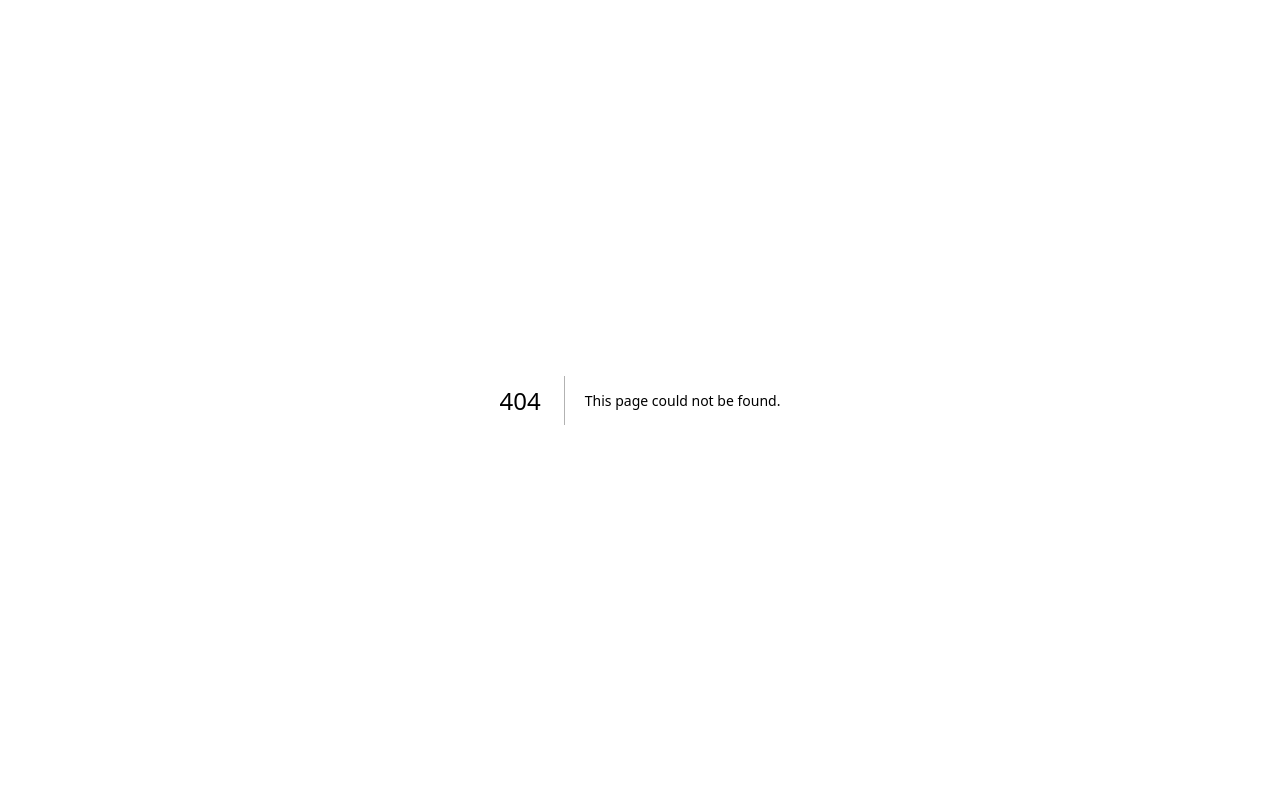
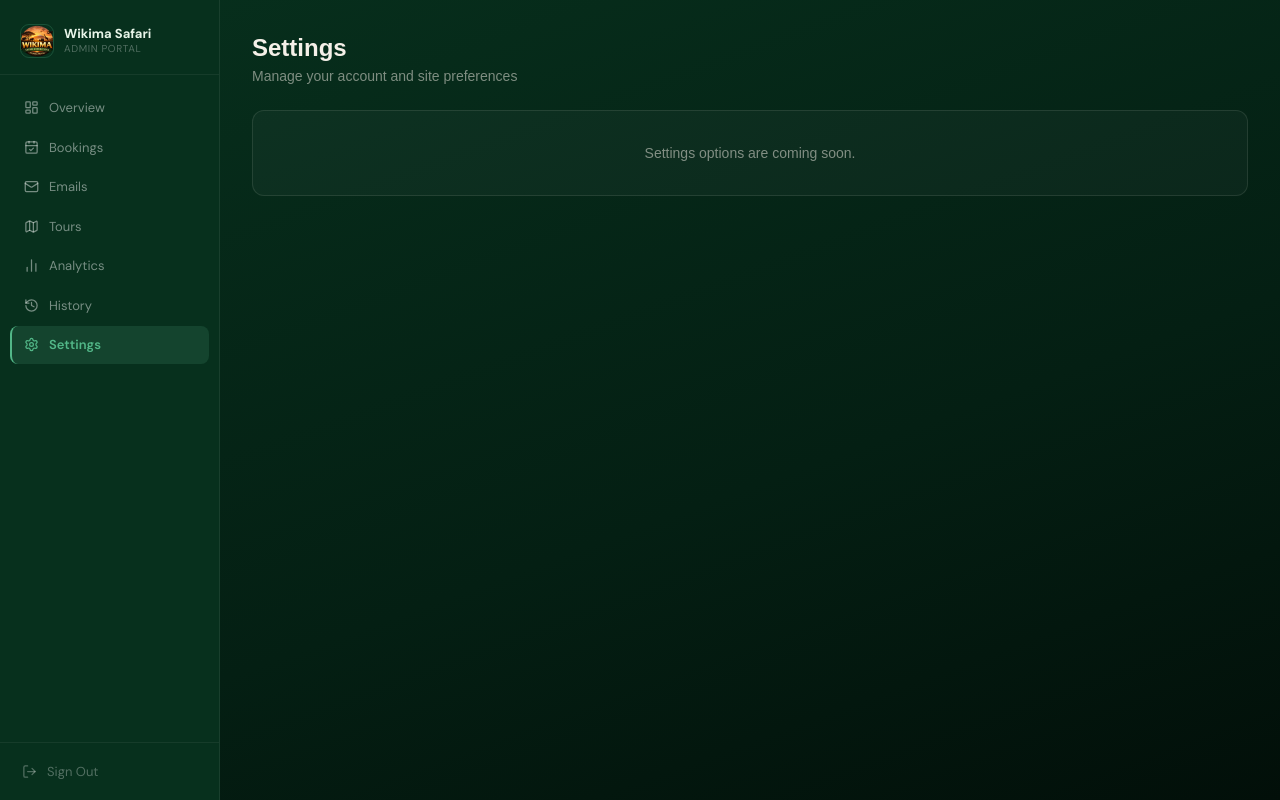
Before and after one commit to CalebMunene07/wikima-admin, a Next.js app: page /dashboard/settings in a window 1280 px wide. Before the commit this address had no page. Built offline with nearby package versions, Linux system fonts and the light colour scheme; no server answers.

Commit message:
added:   settings.tsx

```diff
--- a/app/dashboard/layout.tsx
+++ b/app/dashboard/layout.tsx
@@ -2,18 +2,16 @@
 // NOTE: Removed `export const runtime = 'edge'` from the layout.
 // The Gmail API routes use Node.js runtime (googleapis requires it).
 // Keep edge runtime only on routes that don't use googleapis.
-
 import Sidebar from "@/components/Sidebar";
-
 export default function DashboardLayout({ children }: { children: React.ReactNode }) {
   return (
     <div
-      className="flex min-h-screen"
+      className="flex flex-col md:flex-row min-h-screen"
       style={{ background: "linear-gradient(160deg, #07301d 0%, #041f13 60%, #020f09 100%)" }}
     >
       <Sidebar />
       <main className="flex-1 overflow-auto">
-        <div className="max-w-6xl mx-auto p-8">{children}</div>
+        <div className="max-w-6xl mx-auto p-4 sm:p-6 md:p-8">{children}</div>
       </main>
     </div>
   );
--- /dev/null
+++ b/app/dashboard/settings/page.tsx
@@ -0,0 +1,26 @@
+export const runtime = 'edge';
+
+export default function SettingsPage() {
+  return (
+    <div>
+      <div className="mb-6">
+        <h1 className="text-2xl font-bold" style={{ color: "#f5f0e8" }}>Settings</h1>
+        <p className="text-sm mt-0.5" style={{ color: "rgba(245,240,232,0.5)" }}>
+          Manage your account and site preferences
+        </p>
+      </div>
+
+      <div
+        className="rounded-xl border p-8 text-center"
+        style={{
+          background: "rgba(245,240,232,0.03)",
+          borderColor: "rgba(245,240,232,0.1)",
+        }}
+      >
+        <p className="text-sm" style={{ color: "rgba(245,240,232,0.5)" }}>
+          Settings options are coming soon.
+        </p>
+      </div>
+    </div>
+  );
+}
--- a/components/Sidebar.tsx
+++ b/components/Sidebar.tsx
@@ -1,4 +1,5 @@
 "use client";
+import { useState } from "react";
 import Link from "next/link";
 import { usePathname, useRouter } from "next/navigation";
 import Image from "next/image";
@@ -6,6 +7,7 @@ import { createBrowserClient } from "@supabase/ssr";
 import {
   LayoutDashboard, CalendarCheck, Mail, Map,
   Users, BarChart2, Settings, LogOut, History,
+  Menu, X,
 } from "lucide-react";
 
 const NAV = [
@@ -21,6 +23,7 @@ const NAV = [
 export default function Sidebar() {
   const pathname = usePathname();
   const router   = useRouter();
+  const [open, setOpen] = useState(false);
 
   // Initialize the modern client-side Supabase client
   const supabase = createBrowserClient(
@@ -34,11 +37,47 @@ export default function Sidebar() {
   };
 
   return (
-    <aside style={{ width:220, minHeight:"100vh", display:"flex", flexDirection:"column", borderRight:"1px solid rgba(255,255,255,0.07)", background:"rgba(0,0,0,0.25)", flexShrink:0, fontFamily:"'DM Sans',sans-serif" }}>
+    <>
       <style>{`@import url('https://fonts.googleapis.com/css2?family=DM+Sans:wght@400;500;600;700&display=swap');`}</style>
 
+      {/* Mobile top bar */}
+      <div
+        className="md:hidden flex items-center justify-between px-4 sticky top-0 z-40"
+        style={{ height:56, borderBottom:"1px solid rgba(255,255,255,0.07)", background:"rgba(0,0,0,0.35)", fontFamily:"'DM Sans',sans-serif" }}
+      >
+        <div style={{ display:"flex", alignItems:"center", gap:10 }}>
+          <div style={{ width:30, height:30, borderRadius:8, overflow:"hidden", flexShrink:0, border:"1px solid rgba(82,183,136,0.25)" }}>
+            <Image src="/logo.jpeg" alt="Wikima" width={30} height={30} style={{ objectFit:"cover" }}/>
+          </div>
+          <p style={{ fontSize:13, fontWeight:700, color:"#e8f5e9", margin:0 }}>Wikima Safari</p>
+        </div>
+        <button
+          onClick={() => setOpen(true)}
+          aria-label="Open menu"
+          style={{ background:"none", border:"none", color:"rgba(255,255,255,0.7)", cursor:"pointer", padding:6 }}
+        >
+          <Menu size={22}/>
+        </button>
+      </div>
+
+      {/* Overlay (mobile only, shown when drawer open) */}
+      {open && (
+        <div
+          className="md:hidden fixed inset-0 z-40"
+          style={{ background:"rgba(0,0,0,0.5)" }}
+          onClick={() => setOpen(false)}
+        />
+      )}
+
+      {/* Sidebar / Drawer */}
+      <aside
+        className={`fixed md:static top-0 left-0 z-50 h-full md:h-auto transform transition-transform duration-200 ease-in-out ${
+          open ? "translate-x-0" : "-translate-x-full"
+        } md:translate-x-0`}
+        style={{ width:220, minHeight:"100vh", display:"flex", flexDirection:"column", borderRight:"1px solid rgba(255,255,255,0.07)", background:"#07301d", flexShrink:0, fontFamily:"'DM Sans',sans-serif" }}
+      >
         {/* Logo */}
-      <div style={{ padding:"24px 20px 16px", borderBottom:"1px solid rgba(255,255,255,0.06)" }}>
+        <div style={{ padding:"24px 20px 16px", borderBottom:"1px solid rgba(255,255,255,0.06)", display:"flex", alignItems:"center", justifyContent:"space-between" }}>
           <div style={{ display:"flex", alignItems:"center", gap:10 }}>
             <div style={{ width:34, height:34, borderRadius:9, overflow:"hidden", flexShrink:0, border:"1px solid rgba(82,183,136,0.25)" }}>
               <Image src="/logo.jpeg" alt="Wikima" width={34} height={34} style={{ objectFit:"cover" }}/>
@@ -48,6 +87,15 @@ export default function Sidebar() {
               <p style={{ fontSize:10, color:"rgba(255,255,255,0.3)", margin:0, letterSpacing:"0.06em", textTransform:"uppercase" }}>Admin Portal</p>
             </div>
           </div>
+          {/* Close button, mobile only */}
+          <button
+            onClick={() => setOpen(false)}
+            aria-label="Close menu"
+            className="md:hidden"
+            style={{ background:"none", border:"none", color:"rgba(255,255,255,0.4)", cursor:"pointer", padding:4 }}
+          >
+            <X size={18}/>
+          </button>
         </div>
 
         {/* Nav */}
@@ -55,7 +103,7 @@ export default function Sidebar() {
           {NAV.map(({ href, label, icon:Icon }) => {
             const active = href === "/dashboard" ? pathname === href : pathname.startsWith(href);
             return (
-            <Link key={href} href={href} style={{ textDecoration:"none", display:"block", marginBottom:2 }}>
+              <Link key={href} href={href} onClick={() => setOpen(false)} style={{ textDecoration:"none", display:"block", marginBottom:2 }}>
                 <div style={{ display:"flex", alignItems:"center", gap:10, padding:"9px 12px", borderRadius:8, background:active?"rgba(45,106,79,0.35)":"transparent", color:active?"#52b788":"rgba(255,255,255,0.45)", fontSize:13, fontWeight:active?600:400, borderLeft:active?"2px solid #52b788":"2px solid transparent", transition:"all 0.15s", cursor:"pointer" }}
                   onMouseEnter={e => { if (!active) { (e.currentTarget as HTMLElement).style.background="rgba(255,255,255,0.05)"; (e.currentTarget as HTMLElement).style.color="rgba(255,255,255,0.8)"; }}}
                   onMouseLeave={e => { if (!active) { (e.currentTarget as HTMLElement).style.background="transparent"; (e.currentTarget as HTMLElement).style.color="rgba(255,255,255,0.45)"; }}}>
@@ -75,5 +123,6 @@ export default function Sidebar() {
           </button>
         </div>
       </aside>
+    </>
   );
 }
```
Lines whose indentation alone changed are shown as unchanged.
